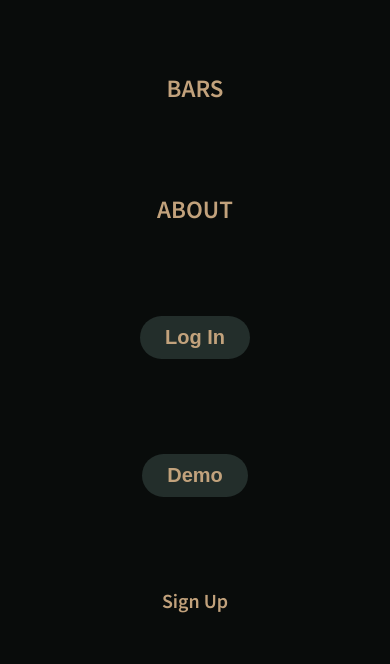
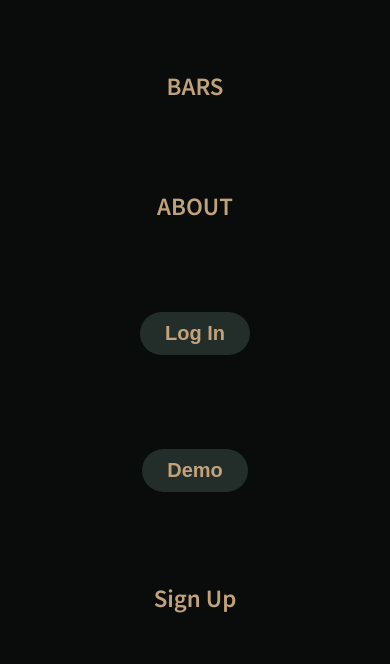
Before and after one commit to sezder/MixItUp, a React (Create React App) app in the folder frontend/: page / in a window 390 px wide. Both pictures are taken after a click on the button 316 px from the left and 29 px from the top of the page. Shown: the part 197-861 px from the top of the page. Built offline with nearby package versions, Linux system fonts and the light colour scheme; no server answers.

Commit message:
navbar animation

```diff
--- a/frontend/package.json
+++ b/frontend/package.json
@@ -6,6 +6,7 @@
     "@testing-library/jest-dom": "^5.16.0",
     "@testing-library/react": "^11.2.7",
     "@testing-library/user-event": "^12.8.3",
+    "framer-motion": "^4.1.17",
     "js-cookie": "^3.0.1",
     "react": "^17.0.2",
     "react-dom": "^17.0.2",
--- a/frontend/src/components/Navigation/Navigation.css
+++ b/frontend/src/components/Navigation/Navigation.css
@@ -82,7 +82,6 @@ li .text_large {
   display: flex;
   justify-content: space-evenly;
   align-items: center;
-  background-color: antiquewhite;
   width: 26vw;
 }
 
@@ -93,7 +92,6 @@ li .text_large {
 }
 
 @media only screen and (min-width: 800px) {
-
   #profile_button {
     display: none;
   }
@@ -106,7 +104,6 @@ li .text_large {
 }
 
 @media only screen and (max-width: 800px) {
-
   li .text_large {
     font-size: 16px;
     padding: 0 10px;
--- a/frontend/src/components/Navigation/index.js
+++ b/frontend/src/components/Navigation/index.js
@@ -1,6 +1,7 @@
 import React, { useState, useEffect } from "react";
 import { NavLink } from "react-router-dom";
 import { useSelector, useDispatch } from "react-redux";
+import { motion } from "framer-motion";
 import ProfileButton from "./ProfileButton";
 import LoginFormModal from "../LoginFormModal";
 import DemoUser from "../DemoUser";
@@ -12,6 +13,12 @@ function Navigation({ isLoaded }) {
   const dispatch = useDispatch();
   const sessionUser = useSelector((state) => state.session.user);
   const [showMenu, setShowMenu] = useState(false);
+
+  // controls the burger menu animation
+  const variants = {
+    hidden: { opacity: 0, y: -30 },
+    visible: { opacity: 1, y: 0 },
+  };
 
   const logout = (e) => {
     e.preventDefault();
@@ -115,41 +122,96 @@ function Navigation({ isLoaded }) {
       {/* Burger menu */}
       {showMenu && (
         <ul className="menu_dropdown">
-          <li>
+          <motion.li
+            transition={{ delay: 0.05 }}
+            initial="hidden"
+            animate="visible"
+            variants={variants}
+          >
             <NavLink to="/cocktails" className="text_large">
               RECIPES
             </NavLink>
-          </li>
-          <li>
+          </motion.li>
+
+          <motion.li
+            transition={{ delay: 0.1 }}
+            initial="hidden"
+            animate="visible"
+            variants={variants}
+          >
             <NavLink to="/bars" className="text_large">
               BARS
             </NavLink>
-          </li>
-          <li>
+          </motion.li>
+
+          <motion.li
+            transition={{ delay: 0.2 }}
+            initial="hidden"
+            animate="visible"
+            variants={variants}
+          >
             <NavLink to="/about" className="text_large">
               ABOUT
             </NavLink>
-          </li>
+          </motion.li>
 
           {sessionUser ? (
-            <li className="menu_user_div">
-              <div id="icon_name_container">
+            <motion.li
+              className="menu_user_div"
+              transition={{ delay: 0.3 }}
+              initial="hidden"
+              animate="visible"
+              variants={variants}
+            >
+              <motion.div
+                id="icon_name_container"
+                transition={{ delay: 0.4 }}
+                initial="hidden"
+                animate="visible"
+                variants={variants}
+              >
                 <div className="profile_circle">
                   <p>{sessionUser?.username.slice(0, 1)}</p>
                 </div>
                 <p>{sessionUser?.username}</p>
-              </div>
-              <li>
+              </motion.div>
+              <motion.li
+                transition={{ delay: 0.5 }}
+                initial="hidden"
+                animate="visible"
+                variants={variants}
+              >
                 <button onClick={logout}>Log Out</button>
-              </li>
-            </li>
+              </motion.li>
+            </motion.li>
           ) : (
             <>
-              <LoginFormModal />
-              <DemoUser />
-              <NavLink to="/signup" className="text_large">
-                Sign Up
-              </NavLink>
+              <motion.li
+                transition={{ delay: 0.3 }}
+                initial="hidden"
+                animate="visible"
+                variants={variants}
+              >
+                <LoginFormModal />
+              </motion.li>
+              <motion.li
+                transition={{ delay: 0.4 }}
+                initial="hidden"
+                animate="visible"
+                variants={variants}
+              >
+                <DemoUser />
+              </motion.li>
+              <motion.li
+                transition={{ delay: 0.5 }}
+                initial="hidden"
+                animate="visible"
+                variants={variants}
+              >
+                <NavLink to="/signup" className="text_large">
+                  Sign Up
+                </NavLink>
+              </motion.li>
             </>
           )}
         </ul>
```
Also changed, not shown: 1 other file (tests, documents, lock files or other folders).
